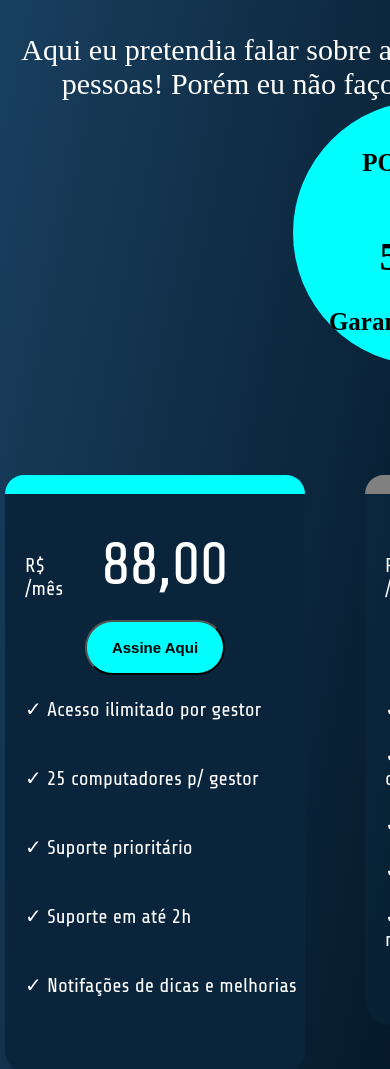
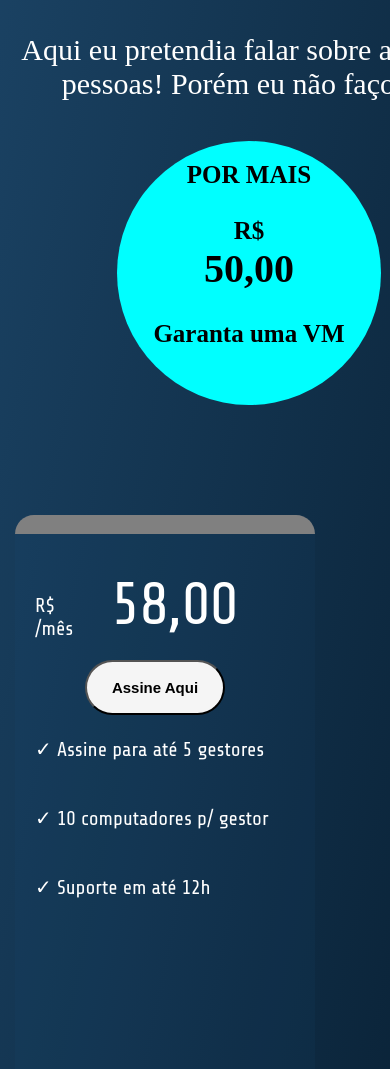
Before and after one commit to LeonardoLopesPrado/liberty-co, a plain HTML site: page site/public/Planos.html in a window 390 px wide. Shown: the part 571-1640 px from the top of the page. Drawn offline with Linux system fonts and the light colour scheme.

Commit message:
Alteração responsividade

```diff
--- a/site/public/Planos.html
+++ b/site/public/Planos.html
@@ -40,7 +40,7 @@
     </div>
 
     <div class="circle">
-        <div class="texto"></div> <br>
+        <div class="texto"></div>
         <p class="p">POR MAIS</p> <br>
         <p class="p1"> R$ <p class="p3"> 50,00</p></p> <br>
         <p class="p4"> Garanta uma VM</p>
@@ -57,7 +57,6 @@
                 ✓ Suporte em até 12h
             </div>
         </div>
-        <!-- <img src="../public/styles/assets/icone/coroa.png" class="coroa"> -->
         <div class="card2">
             <div class="topcard2"></div>
             <div class="textcard2">
@@ -85,8 +84,8 @@
             </div>
             </div>
         </div>
-    </div>
-    <div>
+        </div>
+        <div>
 
     </div>
 
--- a/site/public/styles/plansresponse.css
+++ b/site/public/styles/plansresponse.css
@@ -1,3 +1,60 @@
 @media screen and (max-width: 768px){
+    .circle{
+        position: relative;
+        width: 224px;
+        height: 224px;
+        border-radius: 50%;
+        left: 30%;
+        color: #000000;
+        background: #00FFFF;
+        padding: 20px;
+        margin-top: 40px;
+        font-weight: bolder;
+        font-size: 25px;
+        border-top: 100px;
+    }
+    .cards{
+        display: grid;
+        justify-content: center;
+        color: white;
+        text-align: left;
+        font-family: Share Tech;
+        font-size: 20px;
+        font-weight: 400;
+        line-height: 23px;
+        letter-spacing: 0em;
+        text-align: left;
+    }
+    .topcard1{
+        height: 19px;
+        width: 300px;
+    }
+    .topcard2{
+        height: 19px;
+        width: 300px;
+    }
+    .topcard3{
+        height: 19px;
+        width: 300px;
+    }
+    .card1{
+        margin-bottom: 60px;
+        height: 600px;
+        width: 300px;
+    }
+    .card2{
+        margin-bottom: 60px;
+        height: 600px;
+        width: 300px;
+        }
+    .card3{
+        margin-bottom: 60px;
+        height: 600px;
+        width: 300px;
+    }
+    .background {
+        height: 3050px;
+
+    }
 
 }
```
